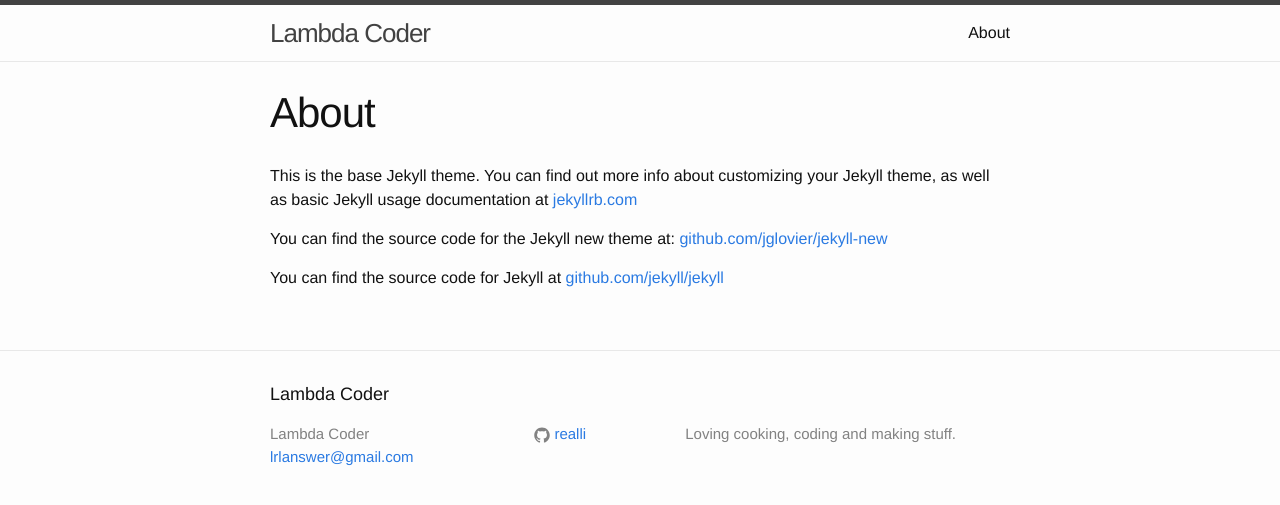
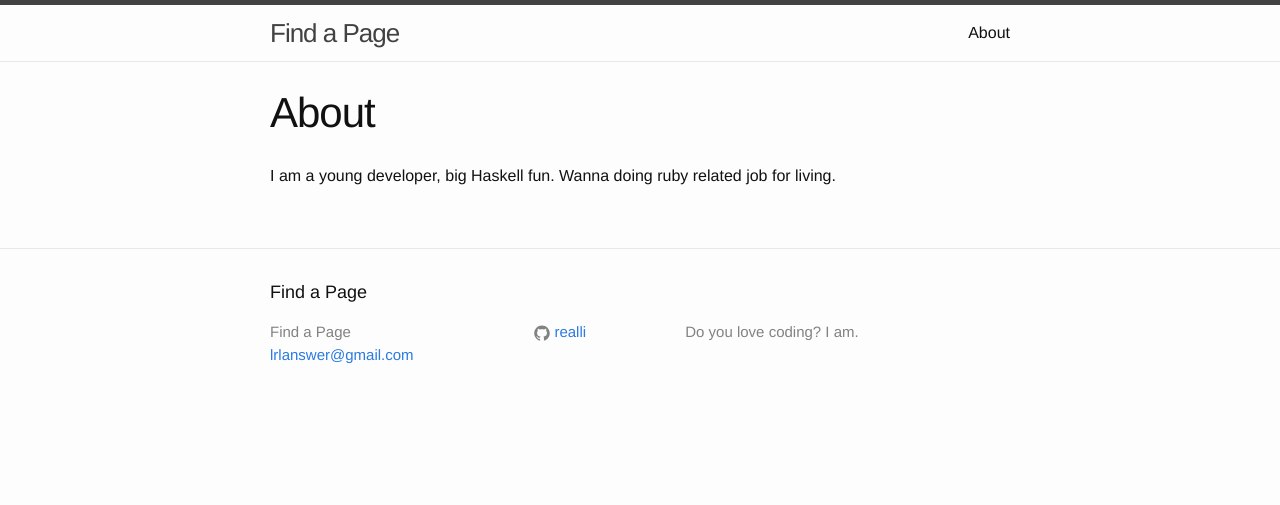
Before and after one commit to realli/realli.github.io, a Jekyll site: the page built from about.md, in a window 1280 px wide. Shown: the top 505 px of the page. Built offline with Jekyll 4.4.1, drawn with Linux system fonts in a browser that asks for light colours.

```diff
--- a/_config.yml
+++ b/_config.yml
@@ -1,8 +1,8 @@
 # Site settings
-title: Lambda Coder
+title: Find a Page
 email: lrlanswer@gmail.com
 description: > # this means to ignore newlines until "baseurl:"
-  Loving cooking, coding and making stuff.
+  Do you love coding? I am.
 baseurl: "" # the subpath of your site, e.g. /blog/
 url: "http://realli.github.io" # the base hostname & protocol for your site
 twitter_username:
--- a/_posts/2015-02-11-start-to-use-github-pages.markdown
+++ b/_posts/2015-02-11-start-to-use-github-pages.markdown
@@ -2,7 +2,7 @@
 layout: post
 title:  "Start to use Github Pages"
 date:   2015-02-11 19:54:17
-categories: jekyll update
+categories: introduction
 ---
 
 Hello, I start to use git pages. Build my blog here.
--- a/about.md
+++ b/about.md
@@ -4,8 +4,4 @@ title: About
 permalink: /about/
 ---
 
-This is the base Jekyll theme. You can find out more info about customizing your Jekyll theme, as well as basic Jekyll usage documentation at [jekyllrb.com](http://jekyllrb.com/)
-
-You can find the source code for the Jekyll new theme at: [github.com/jglovier/jekyll-new](https://github.com/jglovier/jekyll-new)
-
-You can find the source code for Jekyll at [github.com/jekyll/jekyll](https://github.com/jekyll/jekyll)
+I am a young developer, big Haskell fun. Wanna doing ruby related job for living.
```
Also changed, not shown: _posts/2015-02-11-welcome-to-jekyll.markdown (deleted, +0 -13 lines).
